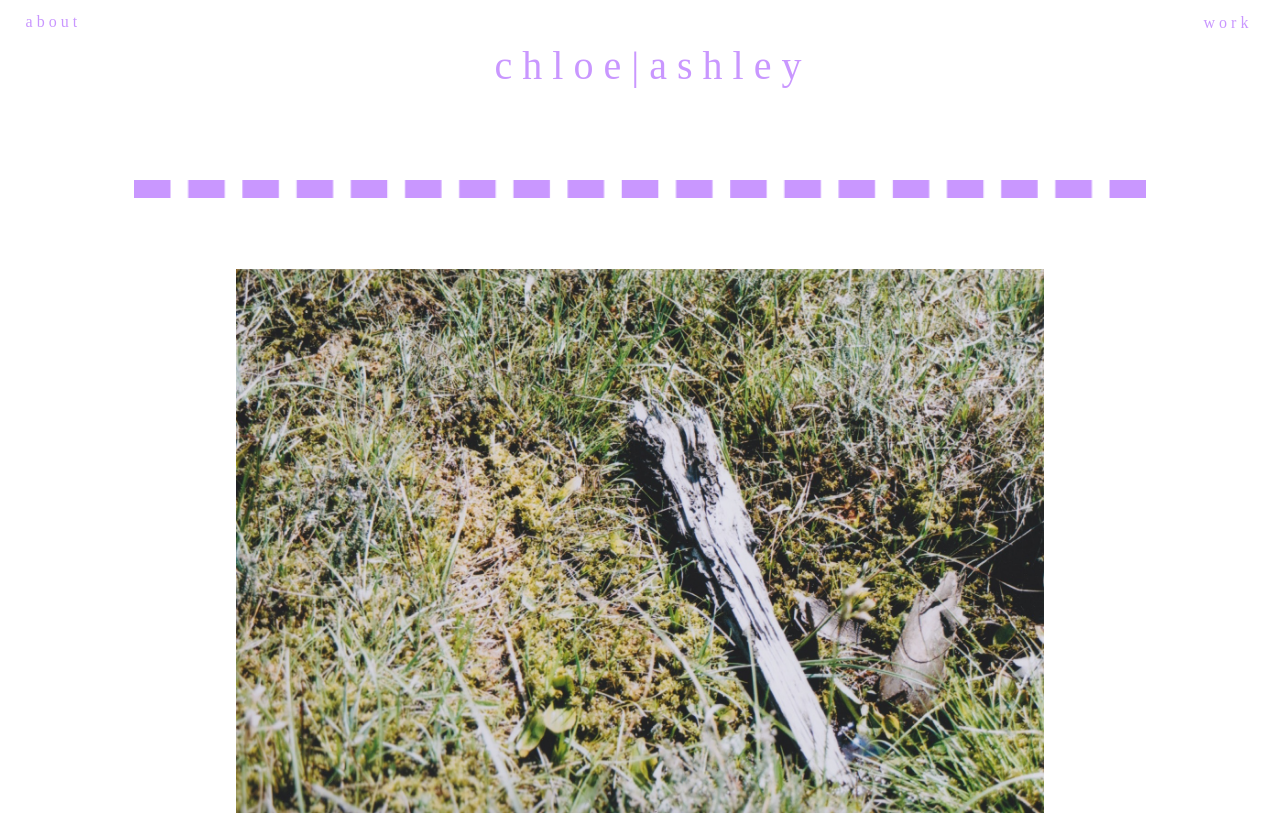
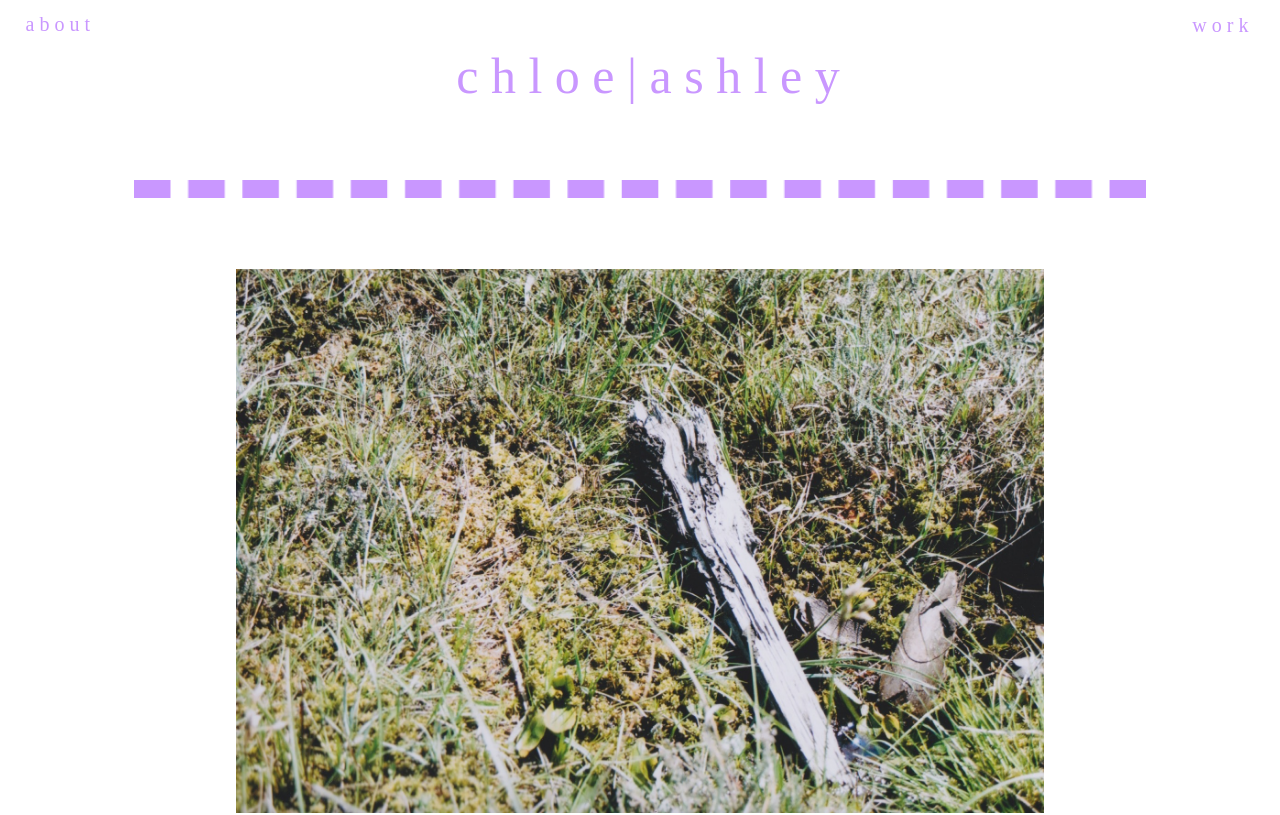
Before and after one commit to cshley/blog, a React (Create React App) app: page / in a window 1280 px wide. Shown: the top 815 px of the page. Built offline with nearby package versions, Linux system fonts and the light colour scheme; a web font is replaced by a local one.

Commit message:
Text size change for 4k

```diff
--- a/src/components/aboutcv.css
+++ b/src/components/aboutcv.css
@@ -387,7 +387,7 @@ h2 {
     }
 
     .AboutText {
-        font-size: 15px;
+        font-size: 20px;
         overflow: scroll;
         overflow-x: hidden;
         scrollbar-width: thick;
@@ -398,7 +398,7 @@ h2 {
     }
 
     .CVText {
-        font-size: 15px;
+        font-size: 20px;
         overflow: scroll;
         overflow-x: hidden;
         scrollbar-width: thick;
--- a/src/components/eastsideprojects.css
+++ b/src/components/eastsideprojects.css
@@ -306,7 +306,7 @@ and (max-width: 479px) {
     }
 
     .EastsideProjectsText {
-        font-size: 15px;
+        font-size: 20px;
 
         }
      h2 {
--- a/src/components/menu.css
+++ b/src/components/menu.css
@@ -204,7 +204,6 @@ and (max-width: 479px) {
 @media screen and (min-width: 820px) and (max-width: 1023px){
   .titleMenu {
     font-size: 30px;
-
     width: 100%;
     margin: 0%;
     text-align: center;
@@ -222,7 +221,6 @@ and (max-width: 479px) {
 @media screen and (min-width: 1024px) and (max-width: 1199px)
 {.titleMenu {
   font-size: 30px;
-
     width: 100%;
     margin: 0%;
     text-align: center;
@@ -237,7 +235,7 @@ and (max-width: 479px) {
 @media screen and (min-width: 1200px) and (max-width: 10000px)
 
 {.titleMenu {
-  font-size: 40px;
+  font-size: 50px;
     width: 100%;
     margin: 0%;
     text-align: center;
@@ -246,7 +244,7 @@ and (max-width: 479px) {
 .navbar, .dropdown {z-index: 4;}
 
 .dropdown, .dropbtn, .dropdown-content a,.navbar a  {
-  font-size: 16px;
+  font-size: 20px;
   z-index: 4;
 }
 }
--- a/src/components/nagw.css
+++ b/src/components/nagw.css
@@ -330,7 +330,7 @@ and (max-width: 479px) {
         overflow:scroll;
         overflow-x: hidden;
         scrollbar-width: thick;
-        font-size: 15px;
+        font-size: 20px;
         padding-right:2%;
         height:30em;
     }
--- a/src/components/ose.css
+++ b/src/components/ose.css
@@ -389,7 +389,7 @@ h2 {
     }
 
     .oseText {
-        font-size: 15px;
+        font-size: 20px;
         overflow: scroll;
         overflow-x: hidden;
         scrollbar-width: thick;
--- a/src/components/summercamp.css
+++ b/src/components/summercamp.css
@@ -327,7 +327,7 @@ and (max-width: 479px) {
         overflow-x: hidden;
         scrollbar-width: thick;
         padding-right:2%;
-        font-size: 15px;
+        font-size: 20px;
         height:30em;
 
         }
```
Also changed, not shown: 8 other files (tests, documents, lock files or other folders).
